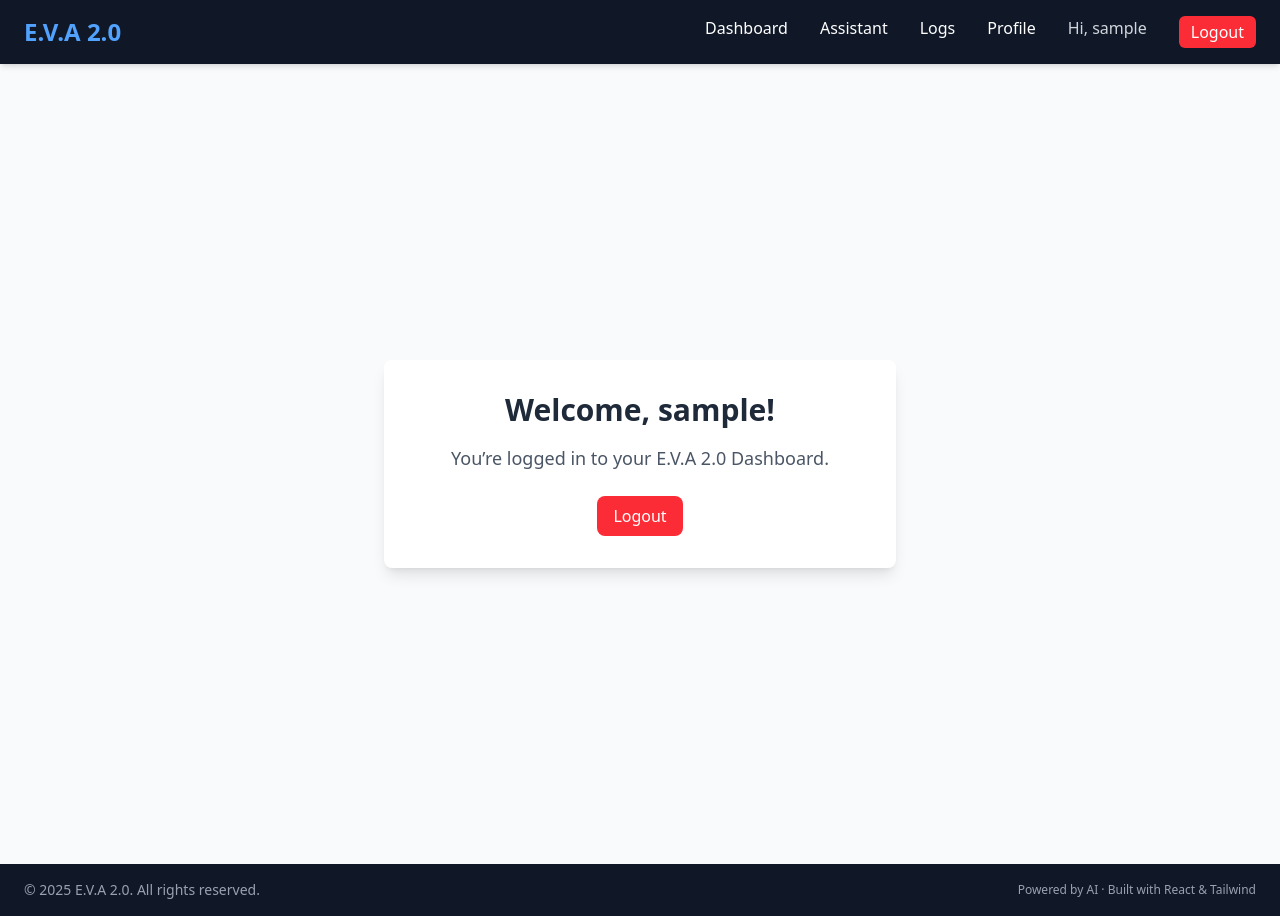
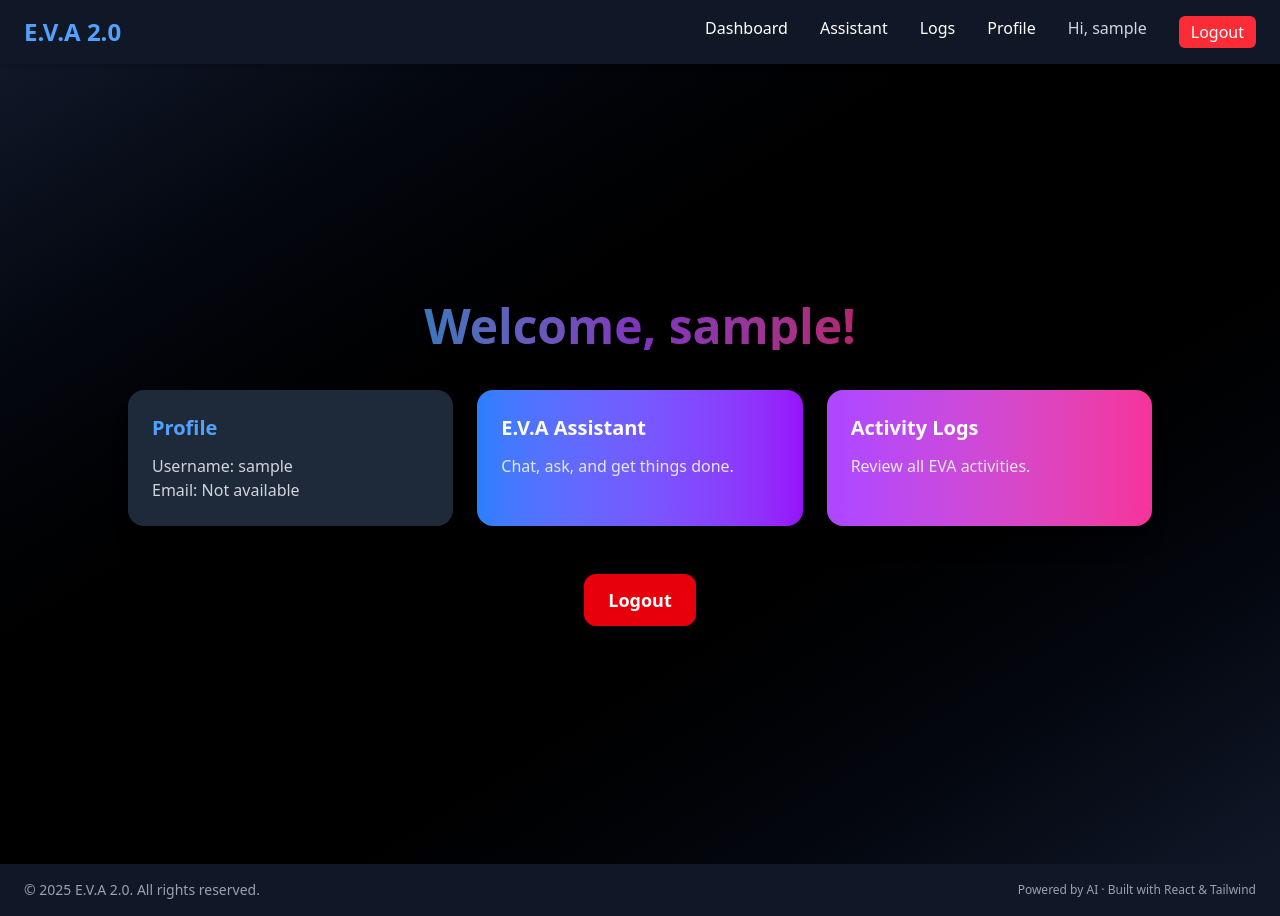
Before and after one commit to dhruvkajla0001/E.V.A_nxt_gen-Enhanced-Virtual-Assistant, a React (Vite) app in the folder eva-2.0/client/project/: page /dashboard in a window 1280 px wide. Built offline with nearby package versions, Linux system fonts and the light colour scheme; sample sign-in values are in the browser's storage.

Commit message:
error_resolved_and_added_profileandDashboard

```diff
--- a/eva-2.0/client/project/src/App.jsx
+++ b/eva-2.0/client/project/src/App.jsx
@@ -5,7 +5,7 @@ import Login from "./pages/Login";
 import Register from "./pages/Register";
 import Dashboard from "./pages/Dashboard";
 import Assistant from "./pages/Assistant";
-import Logs from "./pages/Logs";
+import Profile from "./pages/Profile";
 import ProtectedRoute from "./components/Protectedroutes";
 
 function App() {
@@ -16,7 +16,7 @@ function App() {
         <Navbar />
 
         {/* Page Content */}
-        <div className="flex-grow pt-16">
+        <div className="flex-grow pt-16"> {/* Prevent Navbar overlap */}
           <Routes>
             {/* Public Routes */}
             <Route path="/login" element={<Login />} />
@@ -40,20 +40,20 @@ function App() {
               }
             />
             <Route
-              path="/logs"
+              path="/profile"
               element={
                 <ProtectedRoute>
-                  <Logs />
+                  <Profile />
                 </ProtectedRoute>
               }
             />
 
-            {/* Default Redirect */}
+            {/* Redirect unknown routes */}
             <Route path="*" element={<Navigate to="/login" replace />} />
           </Routes>
         </div>
 
-        {/* Footer on all pages */}
+        {/* Footer stays on all pages */}
         <Footer />
       </div>
     </Router>
--- a/eva-2.0/client/project/src/pages/Dashboard.jsx
+++ b/eva-2.0/client/project/src/pages/Dashboard.jsx
@@ -1,30 +1,55 @@
 import { useAuth } from "../context/AuthContext";
+import { useNavigate } from "react-router-dom";
 
 const Dashboard = () => {
   const { user, logout } = useAuth();
+  const navigate = useNavigate();
 
   return (
-    <div className="flex flex-col justify-center items-center min-h-screen bg-gray-50 px-4">
-      <div className="bg-white shadow-lg rounded-lg p-8 max-w-lg w-full text-center">
-        <h1 className="text-3xl font-bold text-gray-800">
-          Welcome, {user?.username || "User"}!
+    <div className="flex flex-col justify-center items-center min-h-screen bg-gradient-to-br from-gray-900 via-black to-gray-900 px-6 text-white">
+      {/* Heading */}
+      <h1 className="text-4xl md:text-5xl font-extrabold bg-gradient-to-r from-blue-400 via-purple-500 to-pink-500 text-transparent bg-clip-text animate-pulse drop-shadow-lg text-center">
+        Welcome, {user?.username || "Commander"}!
       </h1>
       {user?.email && (
-          <p className="text-gray-600 mt-2">Email: {user.email}</p>
+        <p className="mt-2 text-gray-400 text-lg text-center">{user.email}</p>
       )}
 
-        <p className="text-lg text-gray-600 mt-4">
-          You’re logged in to your E.V.A 2.0 Dashboard.
-        </p>
+      {/* Action Cards */}
+      <div className="mt-10 grid gap-6 md:grid-cols-3 w-full max-w-5xl">
+        {/* Profile Info Card */}
+        <div className="bg-gray-800 rounded-2xl shadow-xl p-6 hover:shadow-2xl hover:scale-105 transform transition-all duration-300">
+          <h2 className="text-xl font-bold text-blue-400">Profile</h2>
+          <p className="text-gray-300 mt-3">Username: {user?.username || "User"}</p>
+          <p className="text-gray-300">Email: {user?.email || "Not available"}</p>
+        </div>
+
+        {/* Assistant Card */}
+        <div
+          onClick={() => navigate("/assistant")}
+          className="bg-gradient-to-r from-blue-500 to-purple-600 rounded-2xl shadow-xl p-6 cursor-pointer hover:shadow-2xl hover:scale-105 transform transition-all duration-300"
+        >
+          <h2 className="text-xl font-bold">E.V.A Assistant</h2>
+          <p className="text-gray-200 mt-3">Chat, ask, and get things done.</p>
+        </div>
+
+        {/* Logs Card */}
+        <div
+          onClick={() => navigate("/logs")}
+          className="bg-gradient-to-r from-purple-500 to-pink-500 rounded-2xl shadow-xl p-6 cursor-pointer hover:shadow-2xl hover:scale-105 transform transition-all duration-300"
+        >
+          <h2 className="text-xl font-bold">Activity Logs</h2>
+          <p className="text-gray-200 mt-3">Review all EVA activities.</p>
+        </div>
+      </div>
 
       {/* Logout Button */}
       <button
         onClick={logout}
-          className="mt-6 bg-red-500 hover:bg-red-600 text-white px-4 py-2 rounded-lg transition-colors"
+        className="mt-12 px-6 py-3 bg-red-600 hover:bg-red-700 rounded-xl text-lg font-semibold transition-all shadow-md hover:shadow-xl transform hover:scale-110"
       >
         Logout
       </button>
-      </div>
     </div>
   );
 };
--- /dev/null
+++ b/eva-2.0/client/project/src/pages/Profile.jsx
@@ -0,0 +1,75 @@
+import { useState } from "react";
+import { useAuth } from "../context/AuthContext";
+import axios from "axios";
+
+const Profile = () => {
+  const { user } = useAuth();
+  const [username, setUsername] = useState(user?.username || "");
+  const [email, setEmail] = useState(user?.email || "");
+  const [status, setStatus] = useState("");
+
+  const handleUpdate = async (e) => {
+    e.preventDefault();
+    setStatus("Updating...");
+
+    try {
+      // Update API (adjust endpoint based on your backend)
+      const res = await axios.put("http://localhost:8000/profile/update", {
+        username,
+        email,
+      });
+
+      if (res.status === 200) {
+        setStatus("Profile updated successfully!");
+      } else {
+        setStatus("Update failed. Try again.");
+      }
+    } catch (error) {
+      setStatus("Error updating profile.");
+    }
+  };
+
+  return (
+    <div className="flex flex-col justify-center items-center min-h-screen bg-gradient-to-br from-gray-900 via-black to-gray-900 px-6 text-white">
+      <div className="bg-gray-800 rounded-2xl shadow-xl p-8 max-w-lg w-full">
+        <h1 className="text-4xl font-bold text-blue-400 text-center mb-6">My Profile</h1>
+
+        <form onSubmit={handleUpdate} className="space-y-4">
+          {/* Username */}
+          <div>
+            <label className="block text-gray-300 mb-1">Username</label>
+            <input
+              type="text"
+              value={username}
+              onChange={(e) => setUsername(e.target.value)}
+              className="w-full p-3 rounded-lg bg-gray-900 text-white border border-gray-700 focus:outline-none focus:border-blue-400"
+            />
+          </div>
+
+          {/* Email */}
+          <div>
+            <label className="block text-gray-300 mb-1">Email</label>
+            <input
+              type="email"
+              value={email}
+              onChange={(e) => setEmail(e.target.value)}
+              className="w-full p-3 rounded-lg bg-gray-900 text-white border border-gray-700 focus:outline-none focus:border-blue-400"
+            />
+          </div>
+
+          {/* Update Button */}
+          <button
+            type="submit"
+            className="w-full bg-blue-500 hover:bg-blue-600 text-white font-semibold py-3 px-4 rounded-lg transition-all shadow-md hover:shadow-xl"
+          >
+            Update Profile
+          </button>
+        </form>
+
+        {status && <p className="mt-4 text-center text-gray-300">{status}</p>}
+      </div>
+    </div>
+  );
+};
+
+export default Profile;
```
Lines whose indentation alone changed are shown as unchanged.
